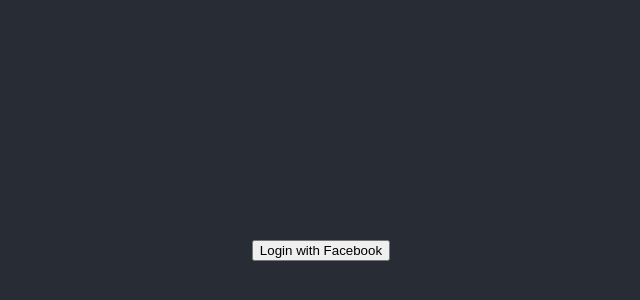
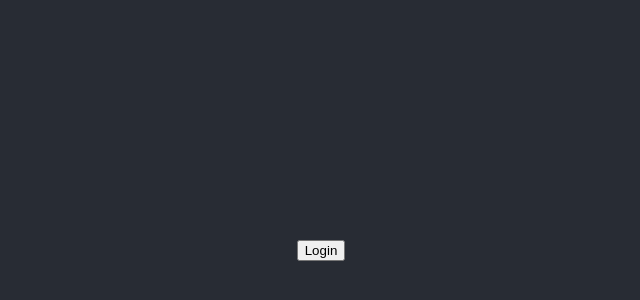
Before and after one commit to bunlongheng/facebook-login-poc, a React (Create React App) app: page / in a window 1280 px wide. Shown: the part 150-450 px from the top of the page, without its empty margins (319-959 px from the left). Built offline with nearby package versions, Linux system fonts and the light colour scheme.

Commit message:
update to version 16;

```diff
--- a/public/index.html
+++ b/public/index.html
@@ -43,7 +43,7 @@
                     appId: "596931935777735", // replace with your App ID
                     cookie: true,
                     xfbml: true,
-                    version: "v11.0", // check latest version on Facebook developers site
+                    version: "v16.0",
                 });
 
                 FB.AppEvents.logPageView();
--- a/src/LoginWithFacebook.js
+++ b/src/LoginWithFacebook.js
@@ -17,7 +17,7 @@
         );
     };
 
-    return <button onClick={handleLogin}>Login with Facebook</button>;
+    return <button onClick={handleLogin}>Login</button>;
 }
 
 export default LoginWithFacebook;
```
